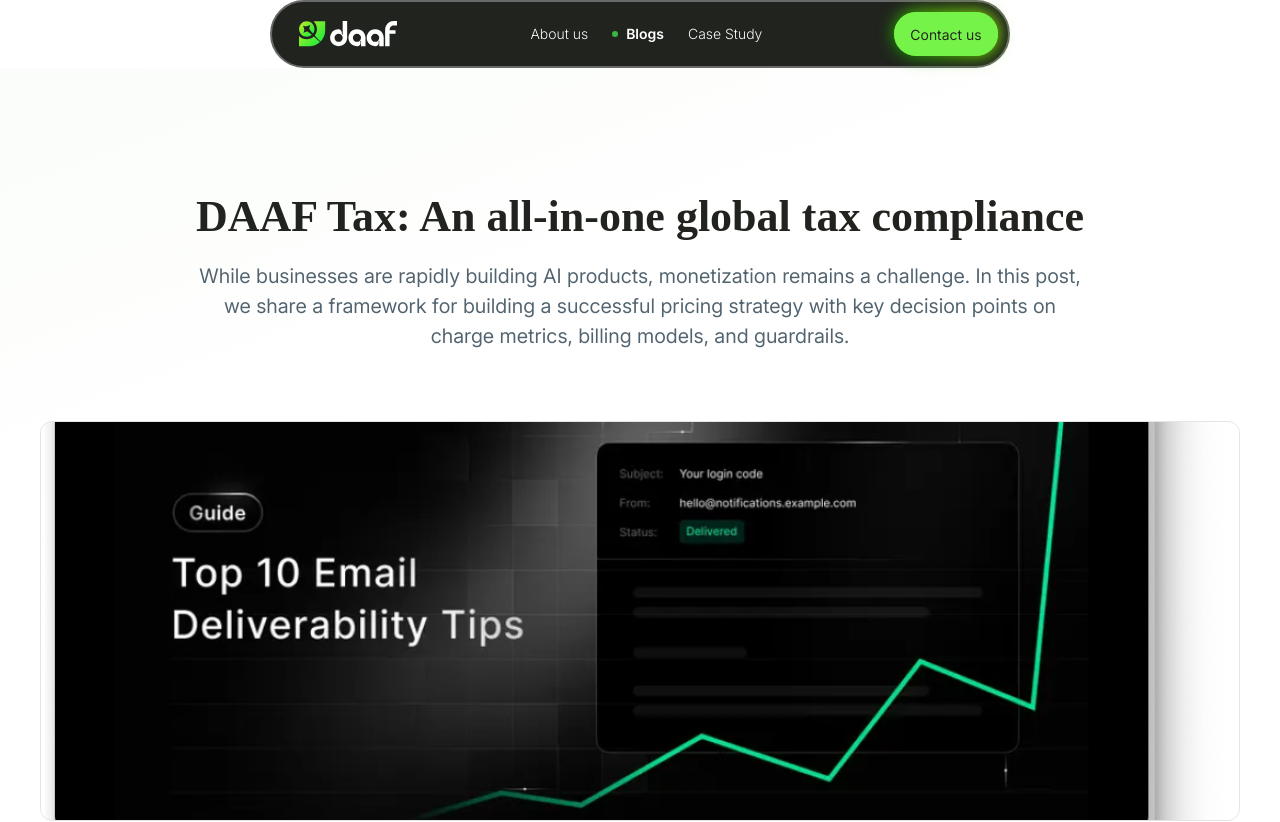
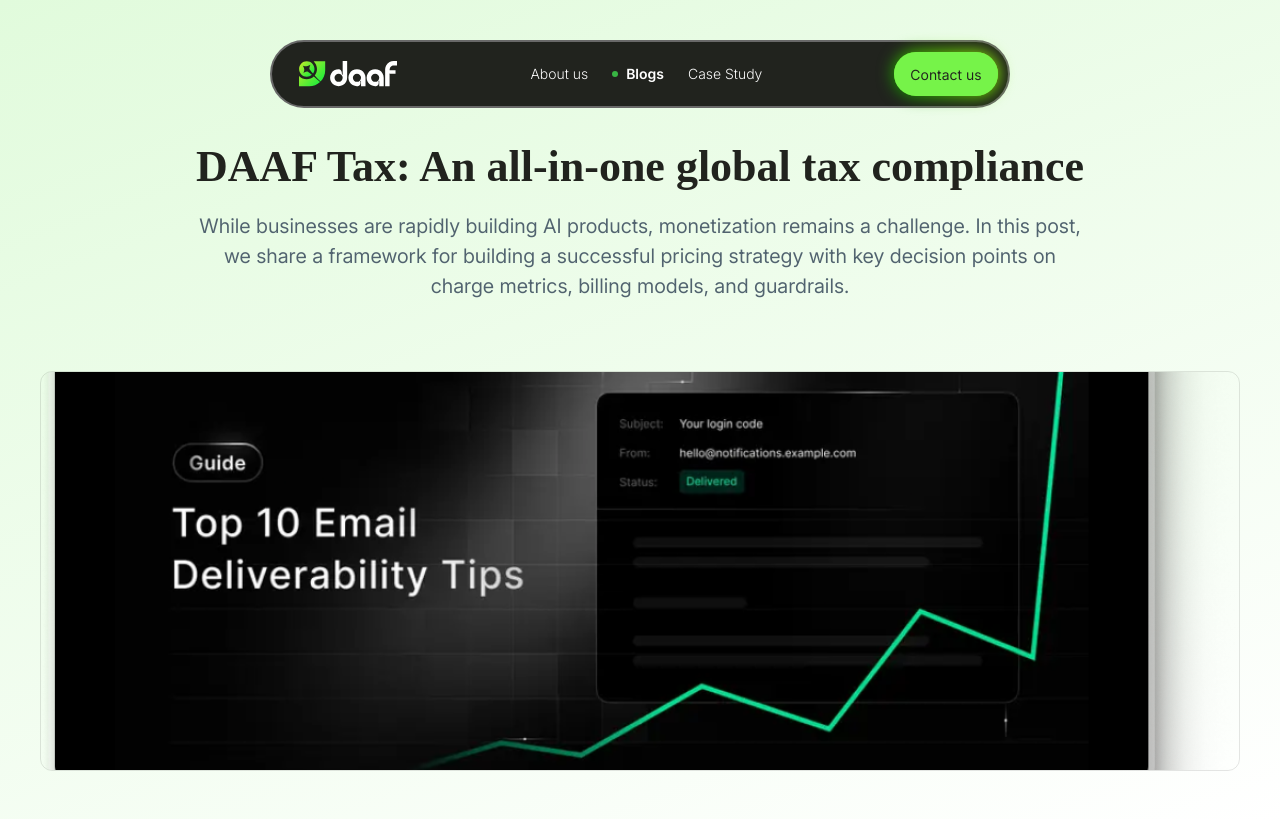
Before and after one commit to daaf-technologies/daaf-website, a SvelteKit app: page /blogs/daaf-tax-global-tax-compliance in a window 1280 px wide. Shown: the top 822 px of the page. Built offline with nearby package versions, Linux system fonts and the light colour scheme; a web font is replaced by a local one.

Commit message:
refactor(#90): :recycle: Fixed background colr of the blogs section

```diff
--- a/src/lib/components/ui/about-hero/about-hero.svelte
+++ b/src/lib/components/ui/about-hero/about-hero.svelte
@@ -33,7 +33,7 @@
 		font-family: 'Inter';
 	}
 
-	@media (max-width: 768px) {
+	@media (max-width: 819px) {
 		.about-card {
 			height: 720px;
 			background-image: url('/src/lib/assets/images/about-hero-mobile.png');
--- a/src/routes/blogs/+page.svelte
+++ b/src/routes/blogs/+page.svelte
@@ -57,10 +57,9 @@
 </svelte:head>
 
 <div class="blogs-page flex w-full flex-col items-center">
-	<Header />
-
-	<!-- Hero Section -->
+	<!-- First section: green gradient; includes Header + title + subtitle + featured cards -->
 	<div class="hero-section flex w-full flex-col items-center gap-[30px] px-4">
+		<Header />
 		<div class="flex flex-col gap-3 text-center max-w-[900px]">
 			<h1 class="hero-title text-[44px] font-semibold text-[#21231E]">Blogs</h1>
 			<p class="hero-subtitle text-[20px] text-[#51636F]">
@@ -165,9 +164,10 @@
 		min-height: 100vh;
 	}
 
+	/* Only the first (hero) section: linear gradient #E1FBDC → #FFFFFF */
 	.hero-section {
-		background: #ffffff;
-		padding-top: 80px;
+		background: linear-gradient(160deg, #E1FBDC 0%, #FFFFFF 100%);
+		padding-top: 24px;
 		padding-bottom: 40px;
 	}
 
@@ -396,7 +396,7 @@
 
 	@media (min-width: 820px) {
 		.hero-section {
-			padding-top: 100px;
+			padding-top: 32px;
 			padding-bottom: 60px;
 		}
 
@@ -453,7 +453,7 @@
 
 	@media (min-width: 1024px) {
 		.hero-section {
-			padding-top: 120px;
+			padding-top: 40px;
 			padding-bottom: 80px;
 		}
 
--- a/src/routes/blogs/[slug]/+page.svelte
+++ b/src/routes/blogs/[slug]/+page.svelte
@@ -61,10 +61,9 @@
 
 {#if blog}
 	<div class="blog-detail flex w-full flex-col items-center">
-		<Header />
-
-		<!-- Hero Section -->
+		<!-- First section: green gradient; includes Header + title + description + featured image -->
 		<div class="hero-section flex w-full flex-col items-center gap-[30px] px-4">
+			<Header />
 			<div class="flex flex-col gap-4 text-center max-w-[900px]">
 				<h1 class="blog-title text-[44px] font-semibold text-[#21231E]">{blog.title}</h1>
 				<p class="blog-description text-[20px] text-[#51636F]">{blog.description}</p>
@@ -232,9 +231,11 @@
 			min-height: 100vh;
 		}
 
+		/* Only the first (hero) section: linear gradient #E1FBDC → #FFFFFF */
 		.hero-section {
-			background: linear-gradient(160deg, #fafdf9 0%, #ffffff 40%);
-			padding-top: 80px;
+			background: linear-gradient(160deg, #E1FBDC 0%, #FFFFFF 100%);
+			padding-top: 24px;
+			padding-bottom: 48px;
 		}
 
 		.blog-title {
@@ -597,7 +598,7 @@
 
 		@media (min-width: 820px) {
 			.hero-section {
-				padding-top: 100px;
+				padding-top: 32px;
 				padding-left: 20px;
 				padding-right: 20px;
 			}
@@ -701,7 +702,7 @@
 
 		@media (min-width: 1024px) {
 			.hero-section {
-				padding-top: 120px;
+				padding-top: 40px;
 				padding-left: 24px;
 				padding-right: 24px;
 			}
```
